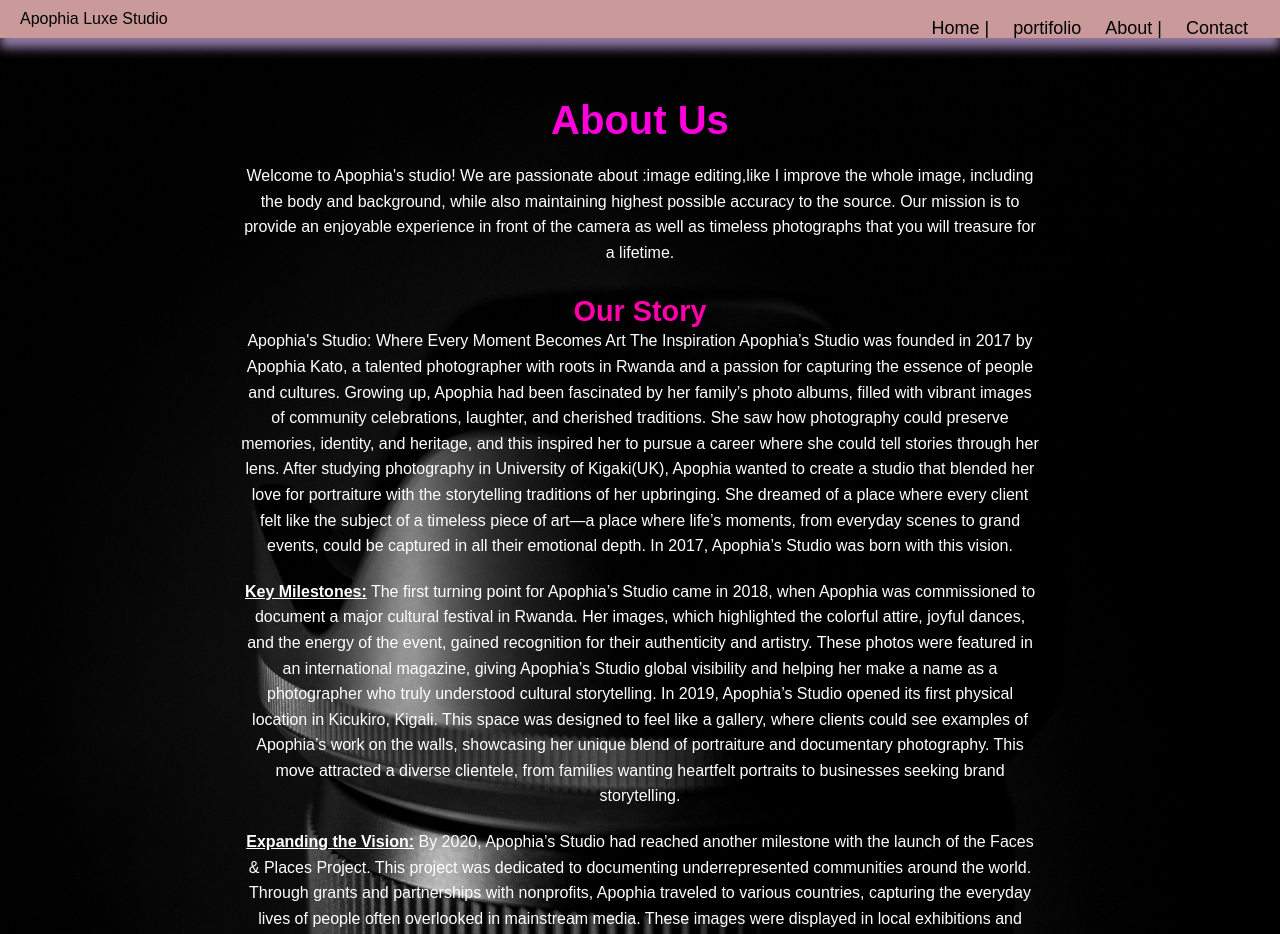
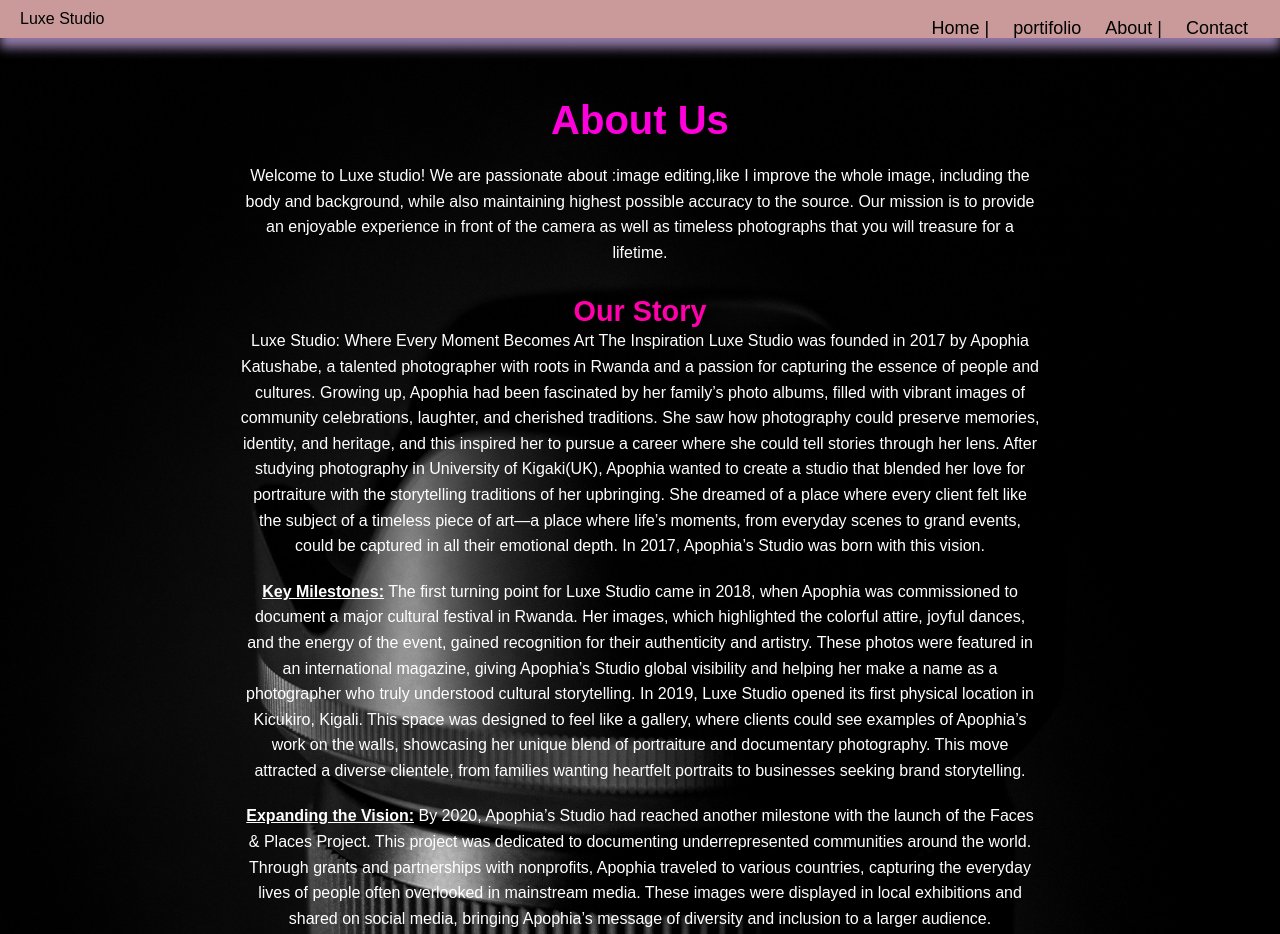
Before and after one commit to apophiah/apophia-photography, a plain HTML site: page about.html in a window 1280 px wide. Shown: the top 934 px of the page. Drawn offline with Linux system fonts and the light colour scheme.

Commit message:
Update about.html

```diff
--- a/about.html
+++ b/about.html
@@ -4,13 +4,13 @@
     <link rel="stylesheet" href="main.css">
     <meta charset="UTF-8">
     <meta name="viewport" content="width=device-width, initial-scale=1.0">
-    <title>Apophia's studio</title>
+    <title>Luxe studio</title>
 </head>
 <body>
 
     <!-- Navigation Bar -->
     <nav>
-        Apophia Luxe Studio
+        Luxe Studio
         <ul class="nav-links">
             <li><a href="contact.html">Contact</a></li>
             <li><a href="about.html">About |</a></li>
@@ -21,24 +21,24 @@
     <section class="about-section">
         <div class="container">
             <h1>About Us</h1>
-            <p>Welcome to Apophia's studio! We are passionate about :image editing,like I improve the whole image, including the body and background, while also maintaining highest possible accuracy to the source.
+            <p>Welcome to Luxe studio! We are passionate about :image editing,like I improve the whole image, including the body and background, while also maintaining highest possible accuracy to the source.
 
             Our mission is to provide an enjoyable experience in front of the camera as well as timeless photographs that you will treasure for a lifetime.</p>
 
 
             <h2>Our Story</h2>
-            <p>Apophia's Studio: Where Every Moment Becomes Art
+            <p>Luxe Studio: Where Every Moment Becomes Art
                 The Inspiration
-                Apophia’s Studio was founded in 2017 by Apophia Kato, a talented photographer with roots in Rwanda and a passion for capturing the essence of people and cultures. Growing up, Apophia had been fascinated by her family’s photo albums, filled with vibrant images of community celebrations, laughter, and cherished traditions. She saw how photography could preserve memories, identity, and heritage, and this inspired her to pursue a career where she could tell stories through her lens.
+                Luxe Studio was founded in 2017 by Apophia Katushabe, a talented photographer with roots in Rwanda and a passion for capturing the essence of people and cultures. Growing up, Apophia had been fascinated by her family’s photo albums, filled with vibrant images of community celebrations, laughter, and cherished traditions. She saw how photography could preserve memories, identity, and heritage, and this inspired her to pursue a career where she could tell stories through her lens.
 
                 After studying photography in University of Kigaki(UK), Apophia wanted to create a studio that blended her love for portraiture with the storytelling traditions of her upbringing. She dreamed of a place where every client felt like the subject of a timeless piece of art—a place where life’s moments, from everyday scenes to grand events, could be captured in all their emotional depth. In 2017, Apophia’s Studio was born with this vision.</p>
 
 
 
                <p><b><u>Key Milestones:</b></u>
-                The first turning point for Apophia’s Studio came in 2018, when Apophia was commissioned to document a major cultural festival in Rwanda. Her images, which highlighted the colorful attire, joyful dances, and the energy of the event, gained recognition for their authenticity and artistry. These photos were featured in an international magazine, giving Apophia’s Studio global visibility and helping her make a name as a photographer who truly understood cultural storytelling.
+                The first turning point for Luxe Studio came in 2018, when Apophia was commissioned to document a major cultural festival in Rwanda. Her images, which highlighted the colorful attire, joyful dances, and the energy of the event, gained recognition for their authenticity and artistry. These photos were featured in an international magazine, giving Apophia’s Studio global visibility and helping her make a name as a photographer who truly understood cultural storytelling.
 
-                In 2019, Apophia’s Studio opened its first physical location in Kicukiro, Kigali. This space was designed to feel like a gallery, where clients could see examples of Apophia’s work on the walls, showcasing her unique blend of portraiture and documentary photography. This move attracted a diverse clientele, from families wanting heartfelt portraits to businesses seeking brand storytelling.</p>
+                In 2019, Luxe Studio opened its first physical location in Kicukiro, Kigali. This space was designed to feel like a gallery, where clients could see examples of Apophia’s work on the walls, showcasing her unique blend of portraiture and documentary photography. This move attracted a diverse clientele, from families wanting heartfelt portraits to businesses seeking brand storytelling.</p>
 
 
 
@@ -67,7 +67,7 @@ The studio prides itself on staying ahead of the curve by embracing new technolo
 A culture of experimentation allows the team to explore bold ideas without fear of failure, fostering continuous learning and growth.</p>
 <p><b><u>Supportive Atmosphere:</b></u>
 
-Apophia’s Studio emphasizes a supportive and inclusive environment. Team members are encouraged to express themselves freely, knowing they have the backing of their colleagues and leaders.
+Luxe Studio emphasizes a supportive and inclusive environment. Team members are encouraged to express themselves freely, knowing they have the backing of their colleagues and leaders.
 Regular check-ins and open-door policies ensure that everyone feels connected and supported, both in their work and personal lives.</p>
 <p><b><u>Empowerment and Growth:</b></u>
 
@@ -78,18 +78,18 @@ Team members are given autonomy in their roles, fostering a sense of ownership a
 Recognizing the importance of well-being, the studio promotes a healthy work-life balance. Flexible working hours, wellness initiatives, and recreational activities are part of the studio’s commitment to its team’s overall happiness and productivity.</p>
 <p><b><u>Celebration of Success:</b></u>
 
-Apophia's Studio believes in celebrating both individual and collective achievements. Whether it’s completing a major project or hitting a personal milestone, the team comes together to acknowledge and celebrate their successes.</p>
+Luxe Studio believes in celebrating both individual and collective achievements. Whether it’s completing a major project or hitting a personal milestone, the team comes together to acknowledge and celebrate their successes.</p>
         </div>
     </section>
     <div id="footer">
-        <b>KATUSHABE Apophia</b>
+        <b>Luxe studio</b>
         <address>
          North, Musanze <br>
          St 365 NM <br>
          Road NR2 <br>
         </address>
         <hr style="width: 500px;">
-        &copy;Copyright Apophia All Rights Reserved <br>
+        &copy;Copyright Luxe studio All Rights Reserved <br>
         Designed by <a href="#">Apophia</a>
      </div>
 
```
